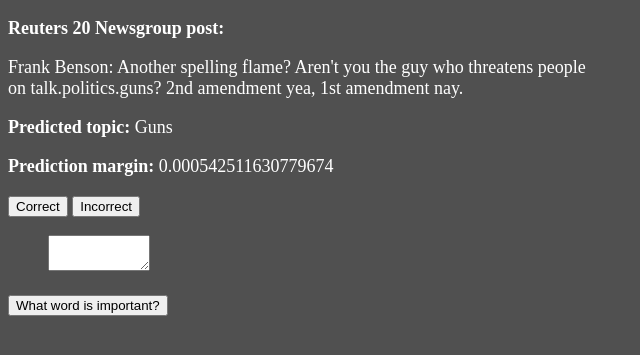
After one commit to BernoulliSanders/Flask-Application-Reuters20, a Flask app: page /article-with-reweighting in a window 1280 px wide. The commit adds this page. Shown: the top 355 px of the page, without its empty margins (0-640 px from the left). Run offline with Flask 2, Linux system fonts and the light colour scheme; data comes from the database, SQL or seed files in the repository; parts of the project's set-up code (start-up, migrations or seed data) failed here and were passed over; some libraries are stand-ins or nearby versions.

Commit message:
Working version with 20 Newsgroups

```diff
--- a/app.py
+++ b/app.py
@@ -10,13 +10,17 @@ from vectorizer import vect
 
 app = Flask(__name__)
 
-######## Preparing the Classifier
+
 cur_dir = os.path.dirname(__file__)
 clf = pickle.load(open(os.path.join(cur_dir,
                  'pkl_objects',
-                 'classifier.pkl'), 'rb'))
+                 'Reuters20-classifier.pkl'), 'rb'))
 db = os.path.join(cur_dir, 'reviews.sqlite')
 db2 = os.path.join(cur_dir, 'reuters_testX_with_proba.sqlite')
+
+
+ordered_weights_dict = pickle.load(open(os.path.join(cur_dir,'pkl_objects','ordered_weights_dict.pkl'), 'rb'))
+
 def classify(document):
     label = {0: 'negative', 1: 'positive'}
     X = vect.transform([document])
@@ -36,16 +40,65 @@ def sqlite_entry(path, document, y):
     conn.commit()
     conn.close()
 
-######## Flask
+def train_model(document, y):
+    X = vect.transform([document])
+    clf.partial_fit(X, [y])
+
+def update_class_proba(path):
+    conn = sqlite3.connect(path)
+    c = conn.cursor()
+    cursor = c.execute('SELECT text, indexID FROM reuters_test_X')
+    all_rows = cursor.fetchall()
+    X = vect.transform(x[0] for x in all_rows)
+    new_proba = list(float(z) for z in clf.predict_proba(X)[:, 1])
+    IDs = list(int(zz) for zz in np.arange(0, 740, 1))
+    new_proba_tuple = list(zip(new_proba,IDs))
+    #c.execute('ALTER TABLE reuters_test_X ADD COLUMN predict_proba_tplus1 REAL')
+    #c.executemany('UPDATE reuters_test_X SET predict_proba_tplus1=? WHERE indexID=?', new_proba_tuple)
+    c.executemany('UPDATE reuters_test_X SET class_proba=? WHERE indexID=?', new_proba_tuple)
+    new_class = list(int(xy) for xy in clf.predict(X))
+    new_class_tuple = list(zip(new_class,IDs))
+    c.executemany('UPDATE reuters_test_X SET prediction=? WHERE indexID=?', new_class_tuple)
+    c.execute('UPDATE reuters_test_X SET predicted_labels=\'Guns\' WHERE prediction=1')
+    c.execute('UPDATE reuters_test_X SET predicted_labels=\'Middle-east\' WHERE prediction=0')
+    conn.commit()
+    conn.close()
+
+# This gives the index location of the weight
+def look_up_weight(word):
+    return list(ordered_weights_dict.keys()).index(word)
+
+# This takes the index location of the weight and updates it
+def increase_weight(index):
+    if clf.coef_[0][index] !=0:
+        clf.coef_[0][index] = clf.coef_[0][index] * 10
+    else:
+        clf.coef_[0][index] = 1
+
+def decrease_weight(index):
+    clf.coef_[0][index] = clf.coef_[0][index] / 10
+
+def uncertainty_sample(class_proba):
+    uncertainty = abs(class_proba - 0.5)
+    return uncertainty
+
+
+### Forms
+# Need to add a constraint to only allow single words? Or if not then to split them myself and vectorize
 class ReviewForm(Form):
-    moviereview = TextAreaField('',
+    feature_feedback = TextAreaField('',
                                 [validators.DataRequired(),
-                                validators.length(min=15)])
+                                validators.length(min=3)])
 
+
+### Flask functions
+
+'''
 @app.route('/')
 def index():
     form = ReviewForm(request.form)
     return render_template('reviewform.html', form=form)
+'''
 
 @app.route('/results', methods=['POST'])
 def results():
@@ -59,12 +112,12 @@ def results():
                                 probability=round(proba*100, 2))
     return render_template('reviewform.html', form=form)
 
+
 @app.route('/thanks', methods=['POST'])
 def feedback():
     feedback = request.form['feedback_button']
     review = request.form['review']
     prediction = request.form['prediction']
-
     inv_label = {'negative': 0, 'positive': 1}
     y = inv_label[prediction]
     if feedback == 'Incorrect':
@@ -73,17 +126,51 @@ def feedback():
     sqlite_entry(db, review, y)
     return render_template('thanks.html')
 
-@app.route('/article/<sentiment>')
-def display_article(sentiment):
+@app.route('/update', methods=['POST'])
+def update_classifier_feedback():
+    feedback = request.form['update_classifier']
+    article = request.form['uncertain_article']
+    prediction = request.form['prediction']
+    inv_label = {"Middle-east": 0, "Guns": 1}
+    y = inv_label[prediction]
+    if feedback == 'Incorrect':
+        y = int(not(y))
+    # Retrain model with uncertain article and new (or same as before) label
+    train_model(article, y)
+    # Update class probabilities and labels for entire test set
+    update_class_proba(db2)
+    return render_template('thanks.html')
+
+@app.route('/change-weights', methods=['POST'])
+def manually_change_weights():
+    feedback = request.form['feature_feedback']
+    increase_weight(look_up_weight(feedback))
+    return render_template('thank-you.html')
+
+
+# thanks.html leads here
+@app.route('/article')
+def display_article():
     conn = sqlite3.connect(db2)
+    conn.create_function("uncertainty_query",1,uncertainty_sample)
     c = conn.cursor()
-    if sentiment == '1':
-        cursor = c.execute('SELECT text, class_proba FROM reuters_test_X WHERE class_proba >= 0.5')
-    else:
-        cursor = c.execute('SELECT text, class_proba FROM reuters_test_X WHERE class_proba < 0.5')
-    #class_proba = c.execute('SELECT class_proba FROM mini_testX')
-    #sorted_proba = np.argsort(class_proba)
-    return render_template('article.html', items=cursor.fetchone())
+    cursor = c.execute('SELECT predicted_labels, text, MIN(uncertainty_query(class_proba)) FROM reuters_test_X')
+    items = [dict(predicted_labels=row[0], text=row[1], class_proba=row[2]) for row in cursor.fetchall()]
+    #items = {predicted_labels:cursor[0], text:cursor[1], class_proba:cursor[2]}
+    return render_template('article.html', items=items)
+
+
+# Need a second version of thanks.html to loop back here
+@app.route('/article-with-reweighting')
+def display_article_manual_reweighting():
+    conn = sqlite3.connect(db2)
+    conn.create_function("uncertainty_query", 1, uncertainty_sample)
+    c = conn.cursor()
+    cursor = c.execute('SELECT predicted_labels, text, MIN(uncertainty_query(class_proba)) FROM reuters_test_X')
+    items = [dict(predicted_labels=row[0], text=row[1], class_proba=row[2]) for row in cursor.fetchall()]
+    form = ReviewForm(request.form)
+    return render_template('article-with-reweighting.html', items=items, form=form)
+
 
 if __name__ == '__main__':
     app.run(debug=True)
--- /dev/null
+++ b/templates/article-with-reweighting.html
@@ -0,0 +1,49 @@
+<!DOCTYPE html>
+<html lang="en">
+<head>
+    <meta charset="UTF-8">
+    <title>Review</title>
+    <link rel="stylesheet" href="{{ url_for('static', filename='style.css') }}">
+</head>
+<body>
+{% for item in items %}
+    <p>
+<strong> Reuters 20 Newsgroup post: </strong></p><p>
+           {{ item.text }}
+    </p>
+
+<p>
+<strong>Predicted topic:  </strong>
+{{ item.predicted_labels }}
+</p>
+
+<p>
+<strong>Prediction margin:</strong> {{ item.class_proba }}
+</p>
+<div id='button'>
+	  <form action="/update" method="post">
+	    <input type=submit value='Correct' name='update_classifier'>
+		<input type=submit value='Incorrect' name='update_classifier'>
+		<input type=hidden value='{{ item.predicted_labels }}' name='prediction'>
+		<input type=hidden value='{{ item.text }}' name='uncertain_article'>
+	  </form>
+</div>
+{% endfor %}
+
+
+{% from "_formhelpers.html" import render_field %}
+
+
+<form method=post action="/change-weights">
+      <dl>
+	{{ render_field(form.feature_feedback, cols='10', rows='2') }}
+  </dl>
+  <div>
+	  <input type=submit value='What word is important?' name='submit_feature_feedback'>
+      <input type="hidden" value='{{ form.feature_feedback }}' name='feature_feedback'>
+  </div>
+
+</form>
+
+  </body>
+</html>
--- a/templates/thanks.html
+++ b/templates/thanks.html
@@ -1,7 +1,7 @@
 <!doctype html>
 <html>
   <head>
-    <title>Movie Classification</title>
+    <title>News Classification</title>
 	<link rel="stylesheet" href="{{ url_for('static', filename='style.css') }}">
   </head>
   <body>
@@ -9,7 +9,7 @@
 <h3>Thank you for your feedback!</h3>
 
 <div id='button'>
-	  <form action="/">
+	  <form action="/article">
 	    <input type=submit value='Submit another review'>
 	  </form>
 </div>
```
Also changed, not shown: Reuters_read_in.py (+14 -20 lines), Update_proba_stack_overflow.py (added, +13 -0 lines), templates/article.html (+20 -2 lines), templates/thank-you.html (added, +18 -0 lines), unlabelled_proba_to_SQL.py (added, +14 -0 lines), reuters_testX_with_proba.sqlite, reviews.sqlite (added), 8 other files.
